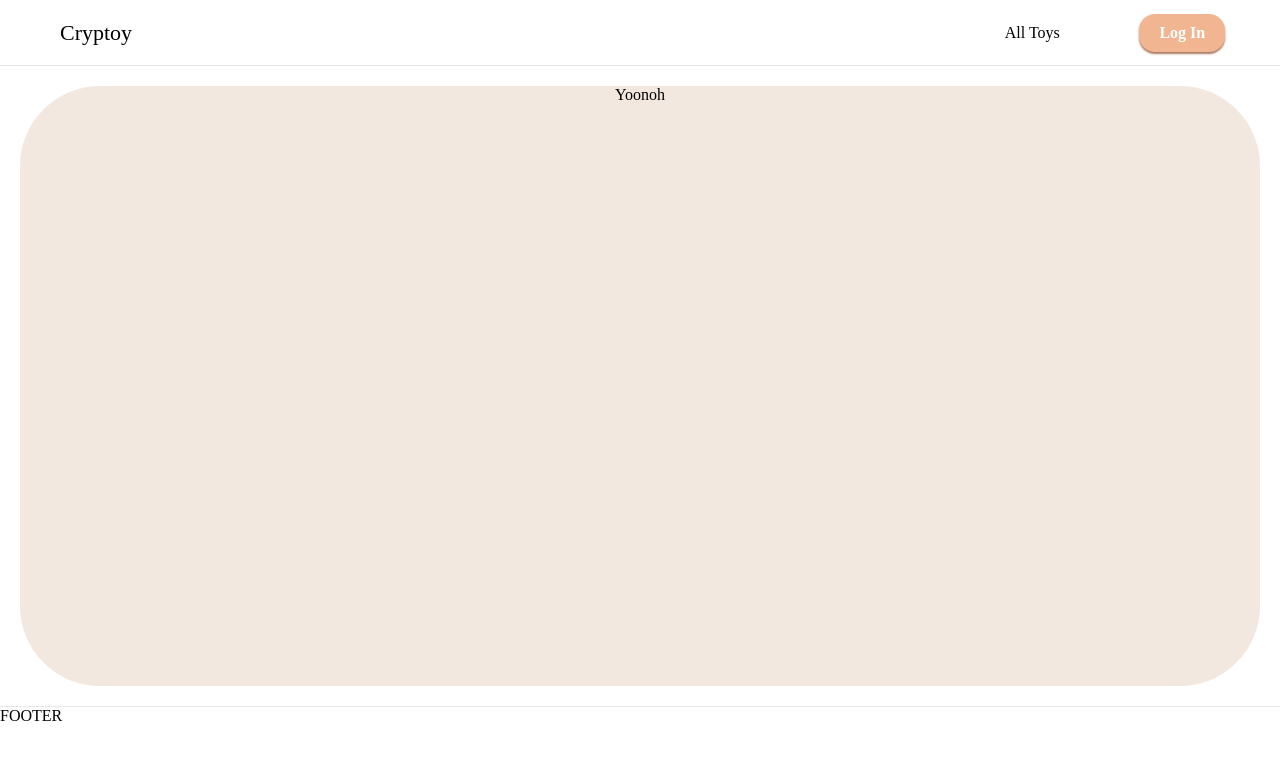
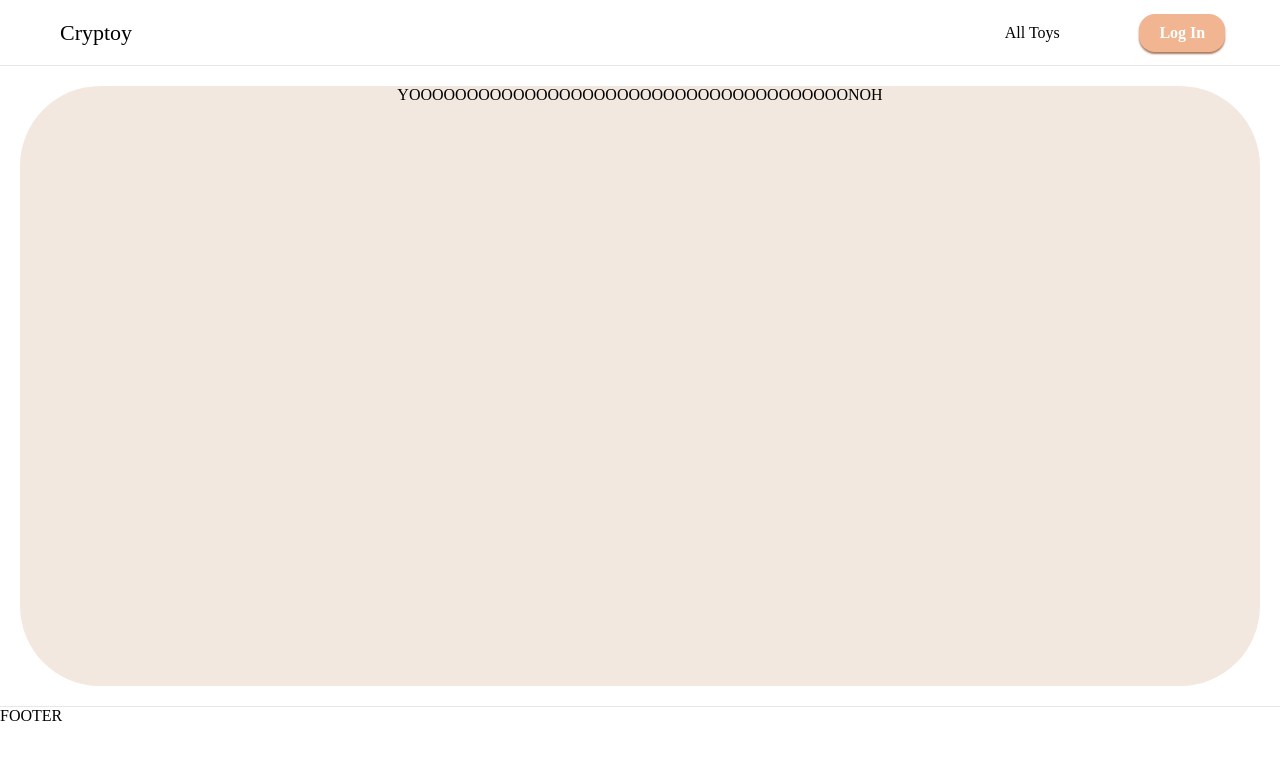
Before and after one commit to cooking-lab/cryptoy_web, a React (Create React App) app: page / in a window 1280 px wide. Shown: the top 760 px of the page. Built offline with nearby package versions, Linux system fonts and the light colour scheme.

Commit message:
conflict test2

```diff
--- a/src/routes/Home.js
+++ b/src/routes/Home.js
@@ -4,7 +4,7 @@ const Home = () => {
     return (
         <div className="content-container">
             <div className="content">
-                Yoonoh
+                YOOOOOOOOOOOOOOOOOOOOOOOOOOOOOOOOOOOOOONOH
             </div>
         </div>
     )
```
